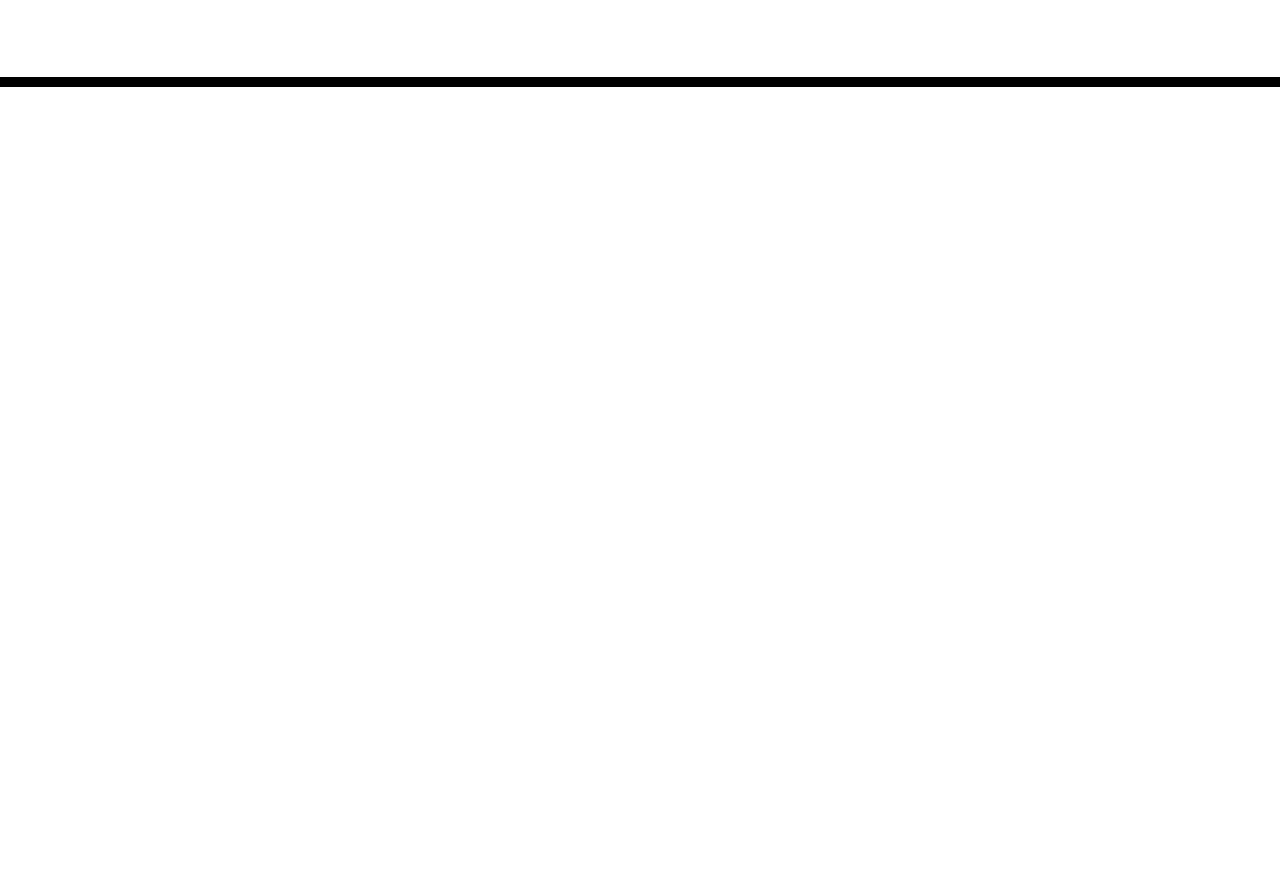
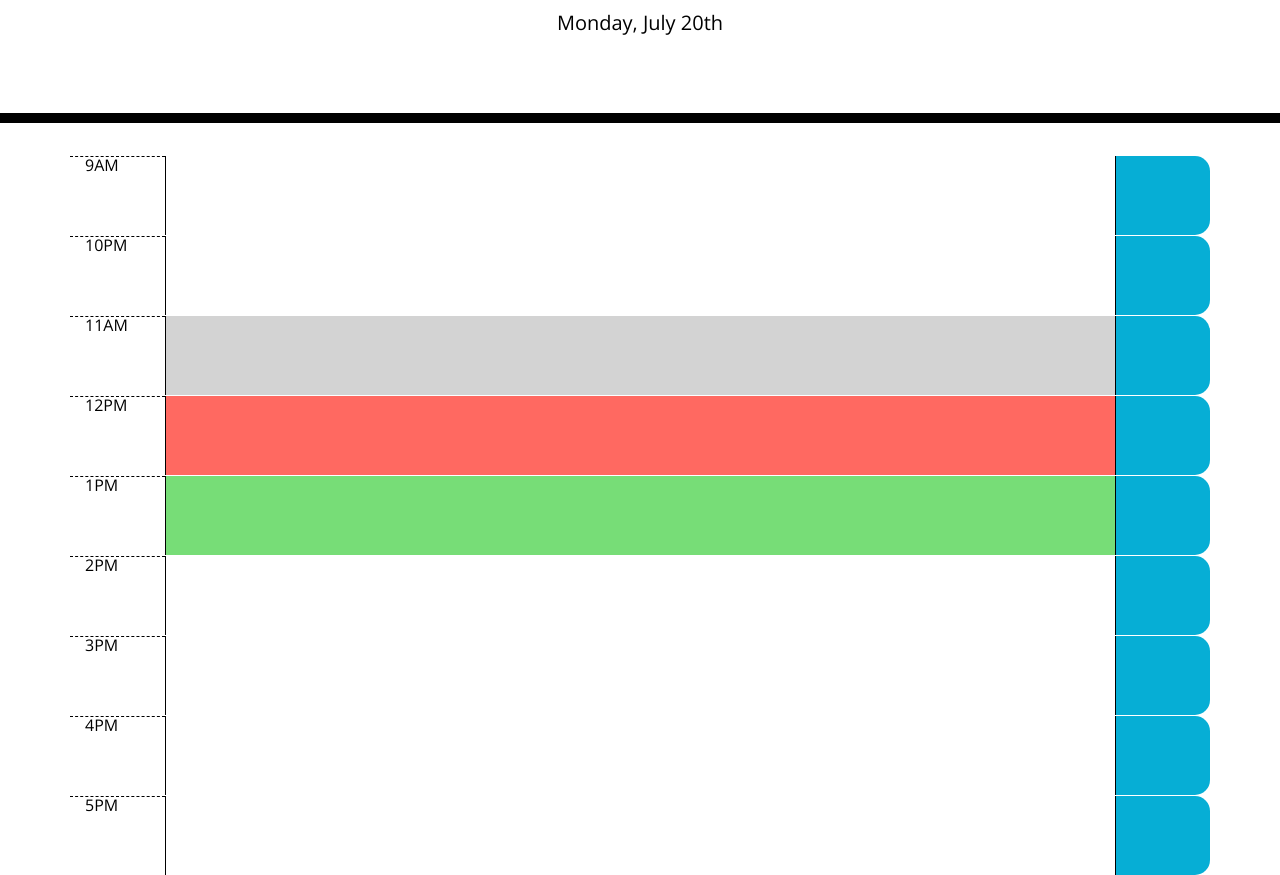
Before and after one commit to macksm3/HW5-Work-Day_Scheduler, a plain HTML site: page index.html in a window 1280 px wide. Shown: the part 181-1056 px from the top of the page. Before the commit the page ends 800 px from the top, so only its background shows below. Drawn offline with nearby package versions, Linux system fonts and the light colour scheme; files that its build step writes are made by us from their sources.

Commit message:
html framework

```diff
--- /dev/null
+++ b/assets/js/script.js
@@ -0,0 +1,8 @@
+// HW5 Work Day Scheduler js File
+// document ready
+$(function() {
+  // day/date at top of page
+  $("#currentDay").text(moment().format("dddd, MMMM Do"));
+
+
+});
--- a/index.html
+++ b/index.html
@@ -18,7 +18,7 @@
       href="https://fonts.googleapis.com/css?family=Open+Sans&display=swap"
       rel="stylesheet"
     />
-    <link rel="stylesheet" href="style.css" />
+    <link rel="stylesheet" href="./assets/css/style.css" />
     <title>M3 Work Day Scheduler</title>
   </head>
   <body>
@@ -27,11 +27,57 @@
       <p class="lead">A simple calendar app for scheduling your work day</p>
       <p id="currentDay" class="lead"></p>
     </header>
-    <div class="container">
+    <div id="time-block" class="container">
       <!-- Timeblocks go here -->
+      <div class="row">
+        <div class="hour col-1">9AM</div>
+        <textarea class="description col-10"></textarea>
+        <div class="saveBtn col-1"></div>
+      </div>
+      <div class="row">
+        <div class="hour col-1">10PM</div>
+        <textarea class="description col-10"></textarea>
+        <div class="saveBtn col-1"></div>
+      </div>
+      <div class="row">
+        <div class="hour col-1">11AM</div>
+        <textarea class="description past col-10"></textarea>
+        <div class="saveBtn col-1"></div>
+      </div>
+      <div class="row">
+        <div class="hour col-1">12PM</div>
+        <textarea class="description present col-10"></textarea>
+        <div class="saveBtn col-1"></div>
+      </div>
+      <div class="row">
+        <div class="hour col-1">1PM</div>
+        <textarea class="description future col-10"></textarea>
+        <div class="saveBtn col-1"></div>
+      </div>
+      <div class="row">
+        <div class="hour col-1">2PM</div>
+        <textarea class="description col-10"></textarea>
+        <div class="saveBtn col-1"></div>
+      </div>
+      <div class="row">
+        <div class="hour col-1">3PM</div>
+        <textarea class="description col-10"></textarea>
+        <div class="saveBtn col-1"></div>
+      </div>
+      <div class="row">
+        <div class="hour col-1">4PM</div>
+        <textarea class="description col-10"></textarea>
+        <div class="saveBtn col-1"></div>
+      </div>
+      <div class="row">
+        <div class="hour col-1">5PM</div>
+        <textarea class="description col-10"></textarea>
+        <div class="saveBtn col-1"></div>
+      </div>
     </div>
 
     <script src="https://code.jquery.com/jquery-3.4.1.min.js"></script>
     <script src="https://cdnjs.cloudflare.com/ajax/libs/moment.js/2.24.0/moment.min.js"></script>
+    <script src="./assets/js/script.js"></script>
   </body>
 </html>
```
Also changed, not shown: assets/css/style.css (+7 -0 lines), 2 other files.
